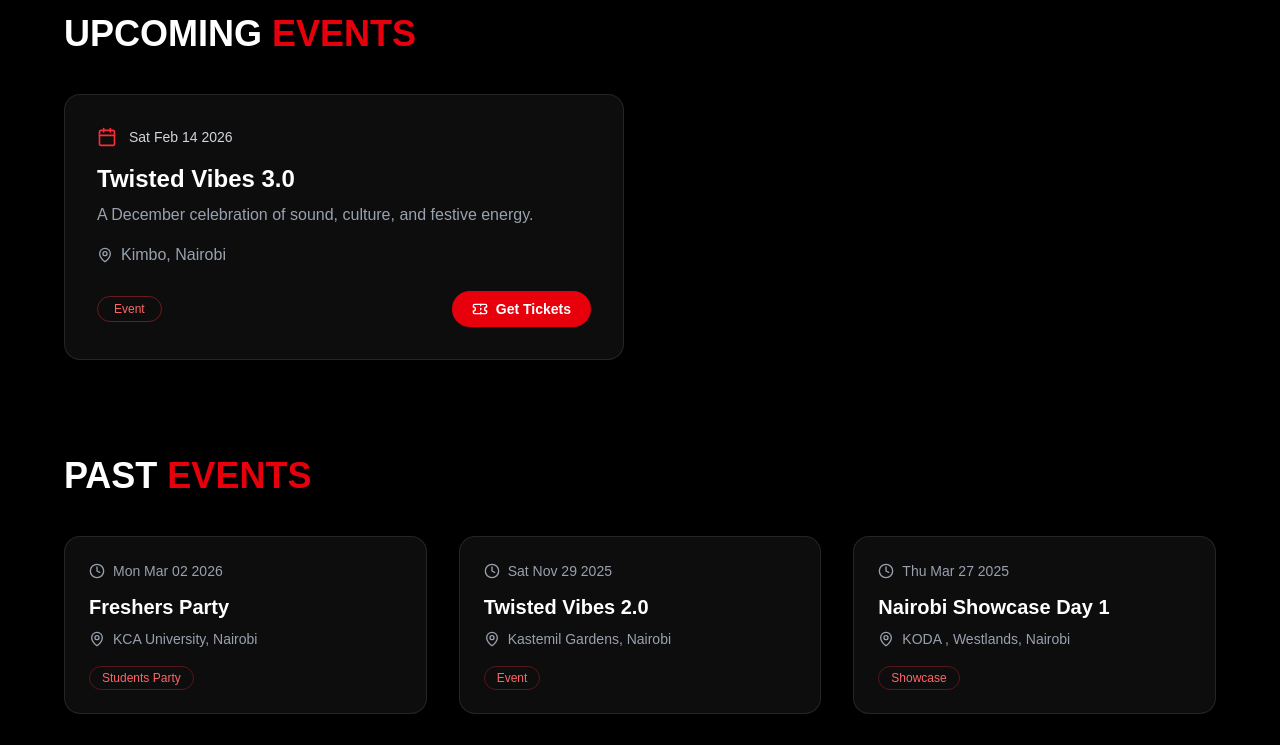
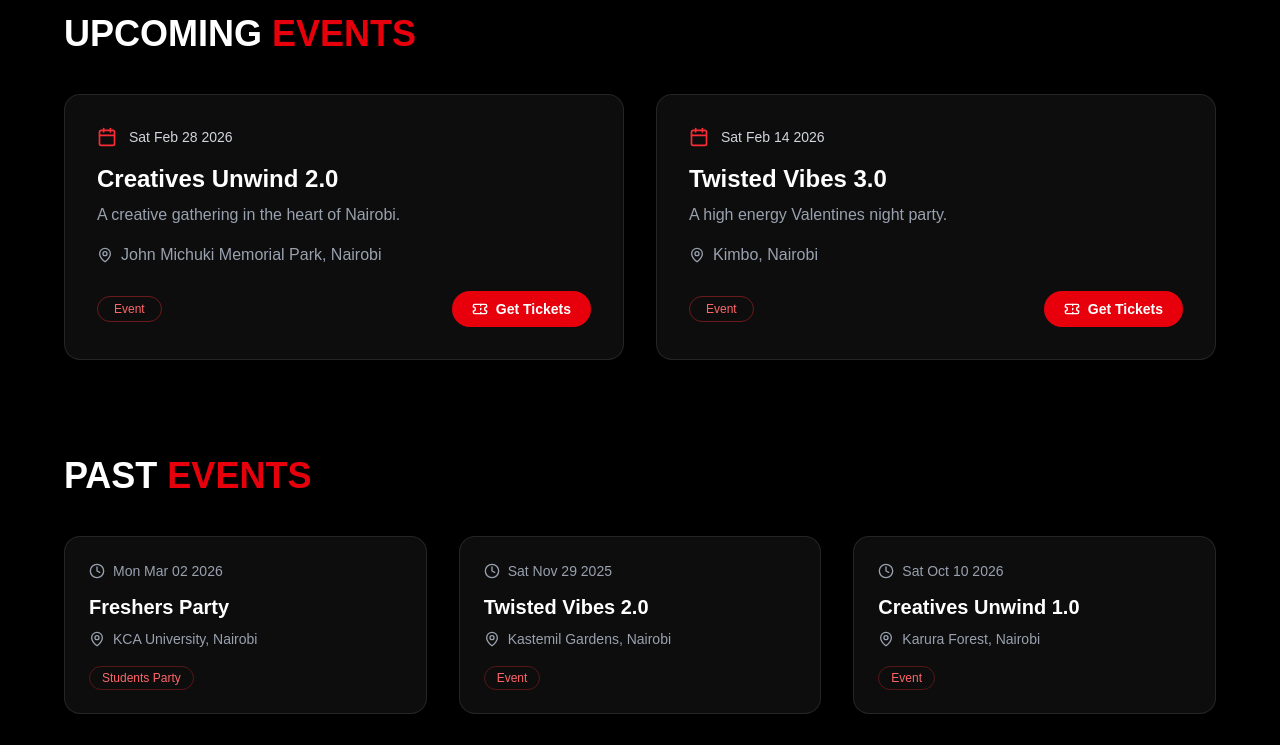
Before and after one commit to Guandaru254/dj-magik, a Next.js app: page /events in a window 1280 px wide. Shown: the part 460-1205 px from the top of the page. Built offline with nearby package versions, Linux system fonts and the light colour scheme.

Commit message:
Events Page updated

```diff
--- a/src/app/events/page.tsx
+++ b/src/app/events/page.tsx
@@ -19,12 +19,20 @@ const eventCategories = ["All", "Festival", "Club", "Corporate", "Special"];
 
 const upcomingEvents = [
   {
+    title: "Creatives Unwind 2.0",
+    date: "2026-02-28",
+    location: "John Michuki Memorial Park, Nairobi",
+    category: "Event",
+    description:
+      "A creative gathering in the heart of Nairobi.",
+  },
+  {
     title: "Twisted Vibes 3.0",
     date: "2026-02-14",
     location: "Kimbo, Nairobi",
     category: "Event",
     description:
-      "A December celebration of sound, culture, and festive energy.",
+      "A high energy Valentines night party.",
   },
 ];
 
@@ -42,6 +50,14 @@ const pastEvents = [
     category: "Event",
   },
   {
+    title: "Creatives Unwind 1.0",
+    date: "2026-10-10",
+    location: "Karura Forest, Nairobi",
+    category: "Event",
+    description:
+      "A hike and art adventure for creatives.",
+  },
+  {
     title: "Nairobi Showcase Day 1",
     date: "2025-03-27",
     location: "KODA , Westlands, Nairobi",
@@ -49,7 +65,7 @@ const pastEvents = [
   },
   {
     title: "Nairobi Showcase Day 2",
-    date: "2025-03-27",
+    date: "2025-03-26",
     location: "KODA , Westlands, Nairobi",
     category: "Showcase",
   },
```
